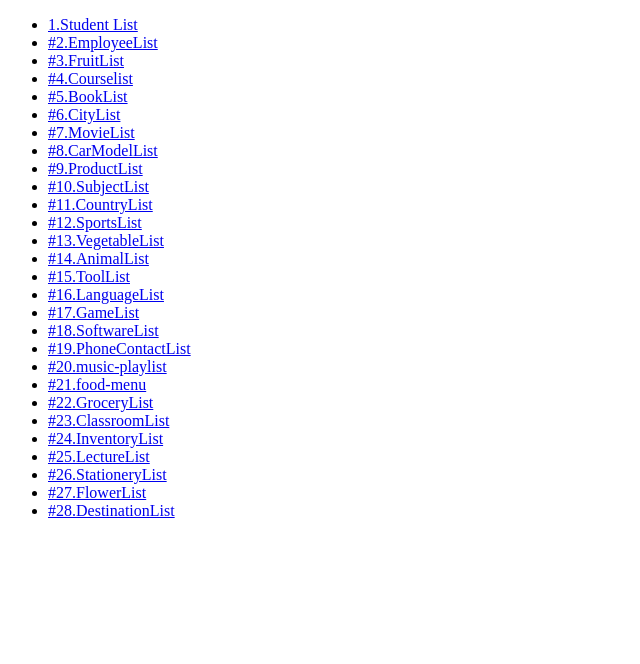
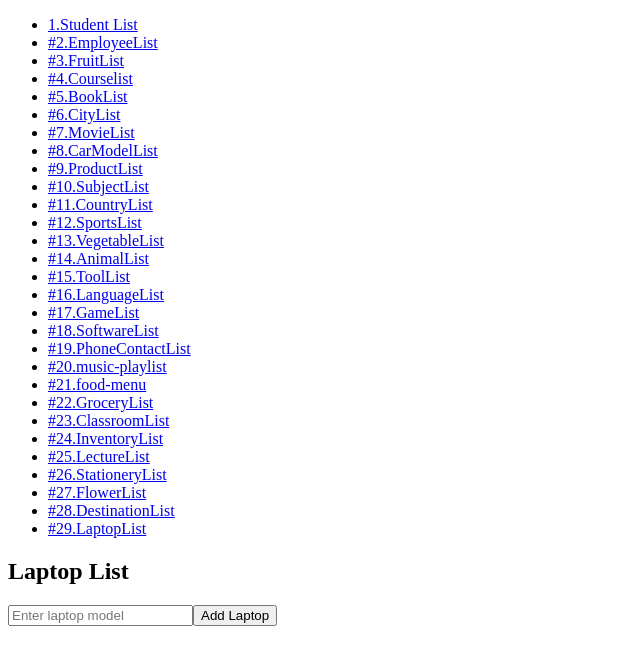
Before and after one commit to ChristineMaitom/AngularDataStructures, an Angular app: page /laptop-list in a window 1280 px wide. Before the commit this address led to /. Shown: the top 664 px of the page, without its empty margins (0-640 px from the left). Built offline with nearby package versions, Linux system fonts and the light colour scheme.

Commit message:
#29 Laptop List

```diff
--- a/src/app/app.component.html
+++ b/src/app/app.component.html
@@ -28,6 +28,8 @@
     <li><a routerLink="stationery-list">#26.StationeryList</a></li>
     <li><a routerLink="flower-list">#27.FlowerList</a></li>
     <li><a routerLink="destination-list">#28.DestinationList</a></li>
+    <li><a routerLink="laptop-list">#29.LaptopList</a></li>
+
 
 
   </ul>
--- a/src/app/app.module.ts
+++ b/src/app/app.module.ts
@@ -33,6 +33,7 @@ import {LectureListComponent} from "./components/lecture-list/lecture-list.compo
 import {StationeryListComponent} from "./components/stationery-list/stationery-list.component";
 import {FlowerListComponent} from "./components/flower-list/flower-list.component";
 import {DestinationListComponent} from "./components/destination-list/destination-list.component";
+import {LaptopListComponent} from "./components/laptop-list/laptop-list.component";
 
 
 const routes: Routes = [
@@ -65,7 +66,7 @@ const routes: Routes = [
   {path: 'stationery-list', component:StationeryListComponent},
   {path: 'flower-list', component:FlowerListComponent},
   {path: 'destination-list', component:DestinationListComponent},
-
+  {path: 'laptop-list', component:LaptopListComponent},
 
 
 ]
@@ -109,7 +110,7 @@ const routes: Routes = [
     StationeryListComponent,
     FlowerListComponent,
     DestinationListComponent,
-
+    LaptopListComponent,
 
   ],
 
--- /dev/null
+++ b/src/app/components/laptop-list/laptop-list.component.html
@@ -0,0 +1,15 @@
+<div class="laptop-list">
+  <h2>Laptop List</h2>
+
+  <input
+    type="text"
+    [(ngModel)]="laptopModel"
+    placeholder="Enter laptop model"
+    (keydown.enter)="addLaptop()"
+  />
+  <button (click)="addLaptop()">Add Laptop</button>
+
+  <ul>
+    <li *ngFor="let model of laptopModels">{{ model }}</li>
+  </ul>
+</div>
--- /dev/null
+++ b/src/app/components/laptop-list/laptop-list.component.ts
@@ -0,0 +1,18 @@
+import { Component } from '@angular/core';
+
+@Component({
+  selector: 'app-laptop-list',
+  templateUrl: './laptop-list.component.html',
+  styleUrl: './laptop-list.component.css'
+})
+export class LaptopListComponent {
+  laptopModel: string = '';
+  laptopModels: string[] = [];
+
+  addLaptop() {
+    if (this.laptopModel.trim()) {
+      this.laptopModels.push(this.laptopModel.trim());
+      this.laptopModel = ''; // Clear input after adding
+    }
+  }
+}
```
Also changed, not shown: src/app/components/laptop-list/laptop-list.component.css (added), 1 other file (tests, documents, lock files or other folders).
